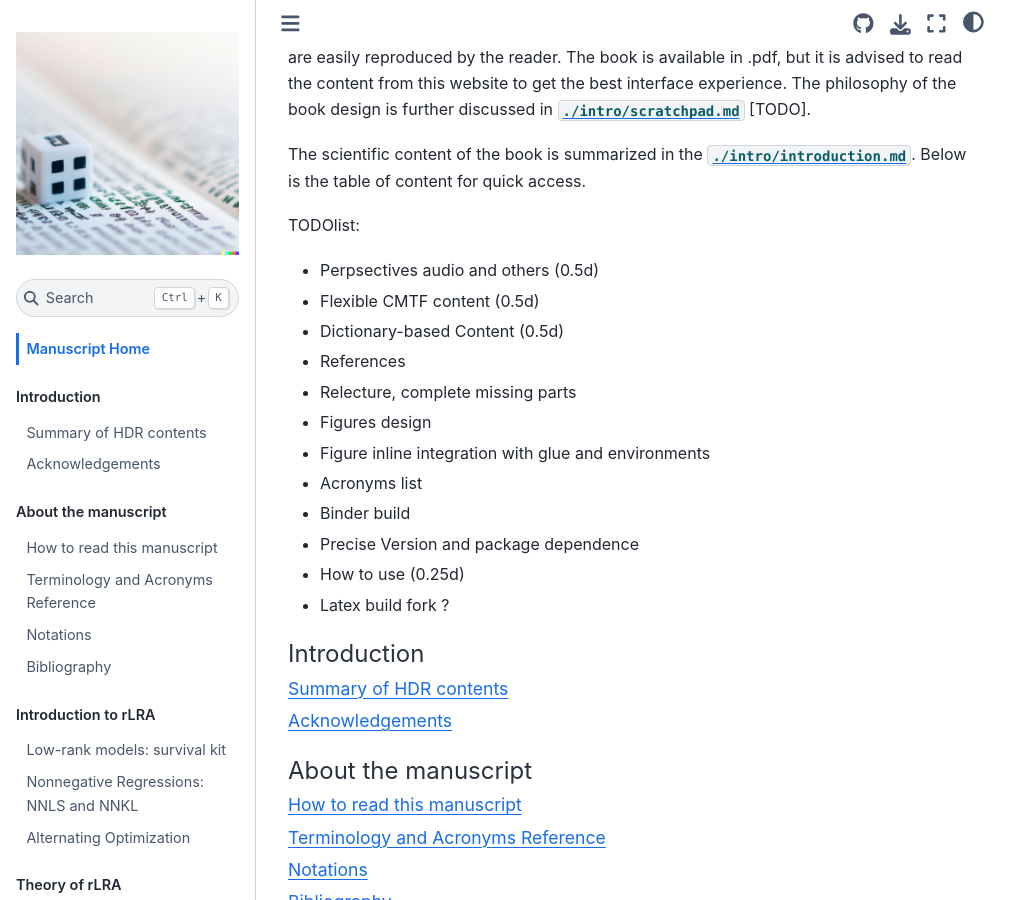
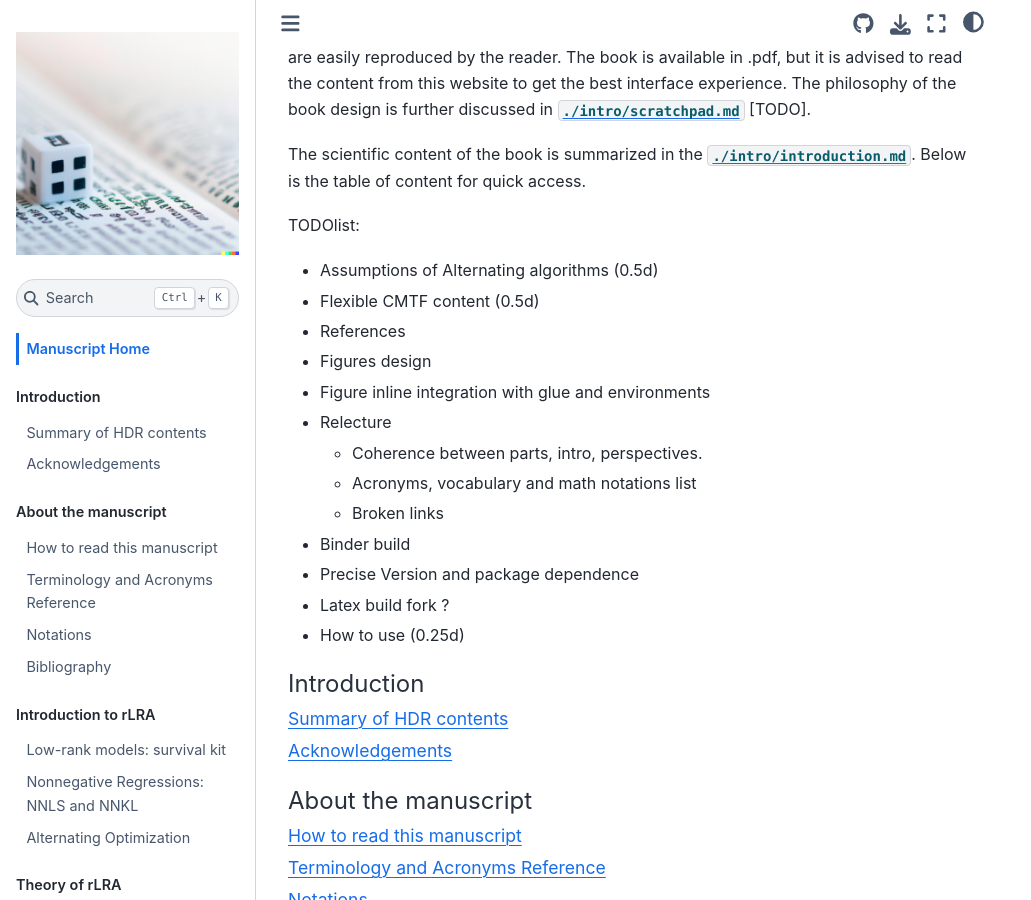
Before and after one commit to cohenjer/HDR, a Jupyter Book: the page built from intro.md, in a window 1280 px wide and 900 px high, scrolled down 339 px. Shown: the whole window, without its empty margins (0-1031 px from the left). Built offline with Jupyter Book 1.0.4 settings and Sphinx 7.4.7 and the Sphinx Book theme 1.1.4, drawn with Linux system fonts in a browser that asks for light colours; pages that are not in the unit, such as notebooks, are missing from menus; comment, search, counter and statistics services are not loaded.

````diff
--- a/_toc.yml
+++ b/_toc.yml
@@ -35,11 +35,11 @@ parts:
         - file: part2/Theory_of_rLRA/onesparseDLRA
         - file: part2/Theory_of_rLRA/MixedSparseCoding
         - file: part2/Theory_of_rLRA/multiple_dictionaries
-      - file: part2/Theory_of_rLRA/sparse_nnls
   - caption: Fast algorithms for rLRA
     chapters:
       - file: part2/Fast_algorithms_for_rLRA/intro
       - file: part2/Fast_algorithms_for_rLRA/proco-als
+      - file: part2/Fast_algorithms_for_rLRA/sparse_nnls
       - file: part2/Fast_algorithms_for_rLRA/mSOM
       - file: part2/Fast_algorithms_for_rLRA/inertial_BCD
       - file: part2/Fast_algorithms_for_rLRA/CMTF
--- a/intro.md
+++ b/intro.md
@@ -9,18 +9,19 @@ The book contains code snippets with barebone implementations of algorithms, num
 The scientific content of the book is summarized in the [](./intro/introduction.md). Below is the table of content for quick access.
 
 TODOlist:
-- Perpsectives audio and others (0.5d)
+- Assumptions of Alternating algorithms (0.5d)
 - Flexible CMTF content (0.5d)
-- Dictionary-based Content (0.5d)
 - References
-- Relecture, complete missing parts
 - Figures design
 - Figure inline integration with glue and environments
-- Acronyms list
+- Relecture
+    - Coherence between parts, intro, perspectives.
+    - Acronyms, vocabulary and math notations list
+    - Broken links
 - Binder build
 - Precise Version and package dependence
+- Latex build fork ?
 - How to use (0.25d)
-- Latex build fork ?
 
 
 ```{tableofcontents}
````
Also changed, not shown: Howtouse/notations.md (+1 -1 lines), part2/Applications_of_rLRA/intro.md (+1 -8 lines), part2/Fast_algorithms_for_rLRA/intro.md (+2 -0 lines), 6 other files.
